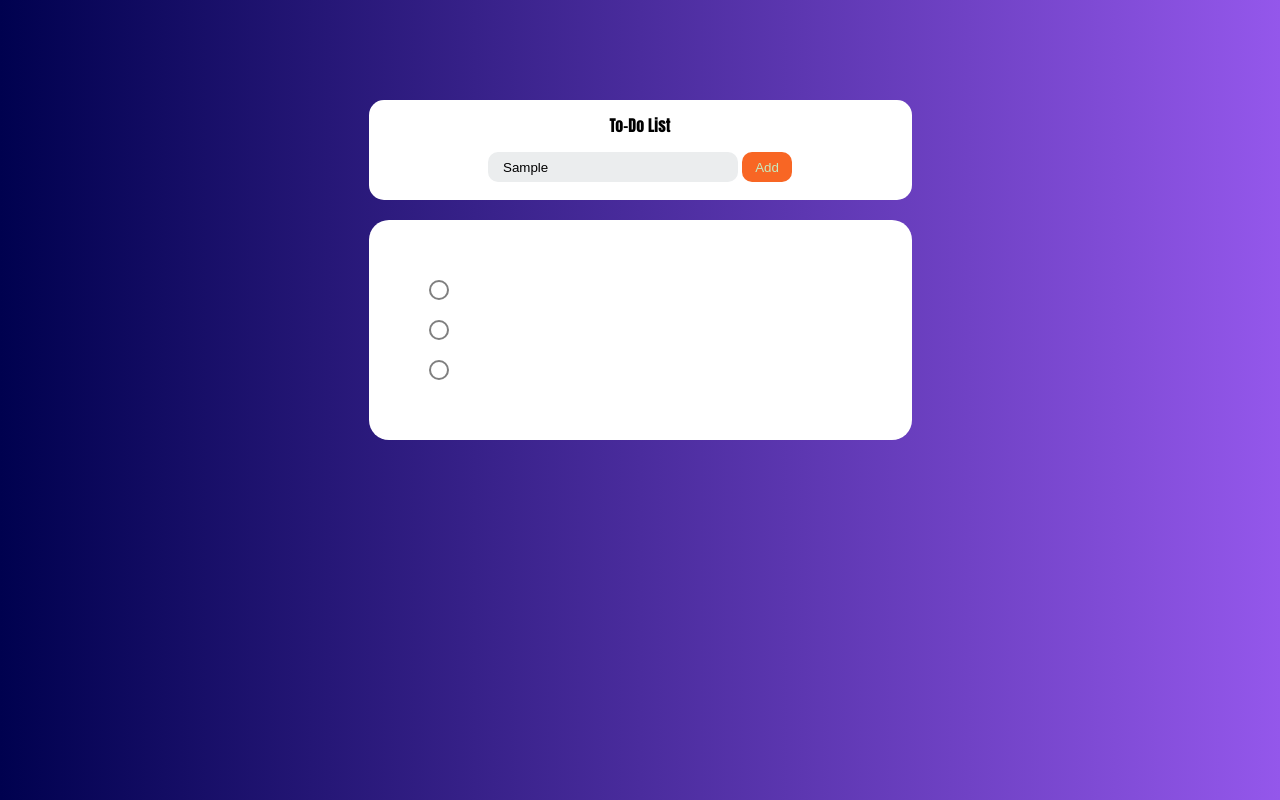
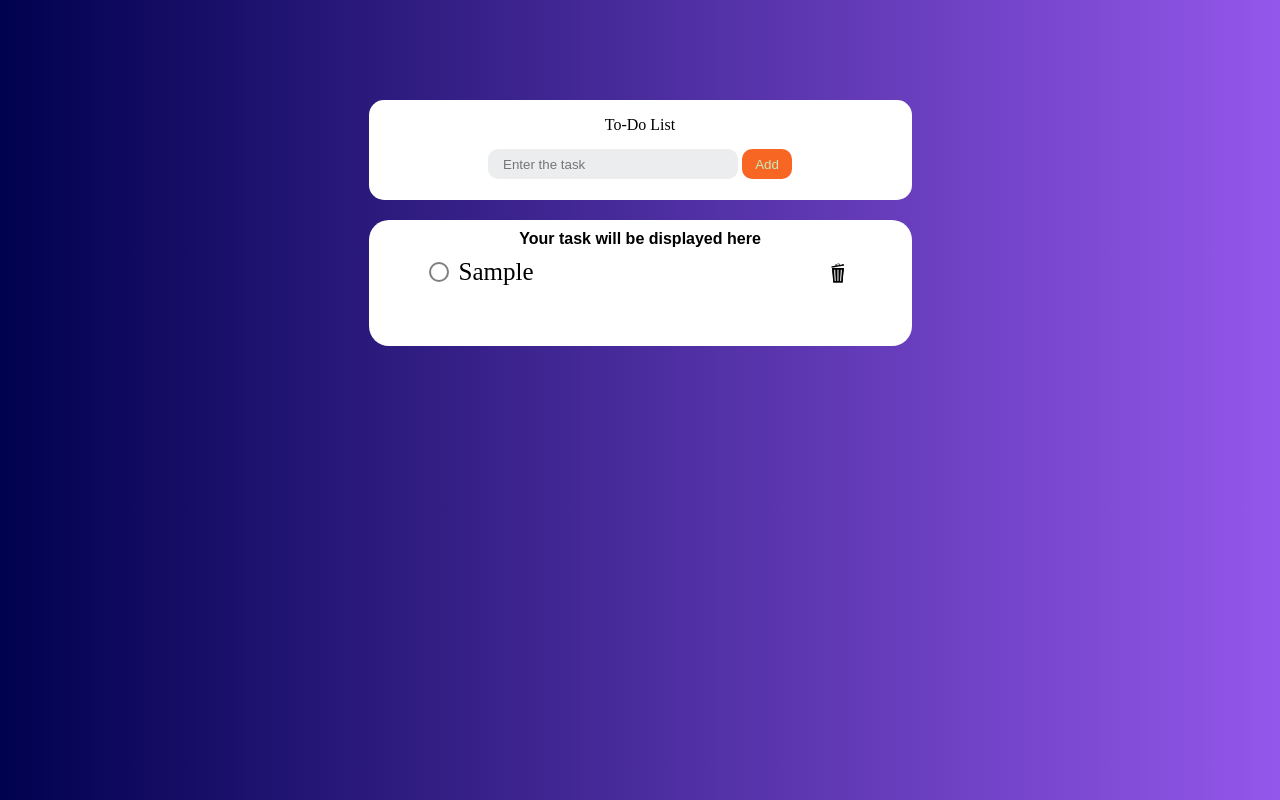
Before and after one commit to AryanSingh-2006/To-Do-list, a plain HTML site: page index.html in a window 1280 px wide. Both pictures are taken after typing "Sample" into the empty fields and a click on the button "Add". Drawn offline with Linux system fonts and the light colour scheme.

Commit message:
the basic to do list id done but it is not stored in the local stograge

```diff
--- a/index.html
+++ b/index.html
@@ -13,15 +13,12 @@
                 To-Do List
             </div>
             <div>
-                <input type="text" placeholder="Enter the task"id="textbox">
+                <input type="text" placeholder="Enter the task"id="textbox" autocomplete="off">
                 <button type="button" id="add">Add</button>
             </div>
         </div>
         <ul id="tasklist">
-            <li class="task"><div class="circle"></div></li>
-            <li class="task"><div class="circle"></div></li>
-            <li class="task"><div class="circle"></div></li>
-
+            <h4 id="taskListHeading">Your task will be displayed here</h4>
         </ul>
     </div>
     <script src="script.js"></script>
--- a/script.js
+++ b/script.js
@@ -8,9 +8,43 @@ addButton.onclick=()=>{
     if(task !==""){
         const li=document.createElement("li");
         li.classList.add("task");
-        li.innerText=task;
+
+        const circleDiv=document.createElement("div");
+        circleDiv.classList.add("circle");
+
+        const trashImg=document.createElement("img");
+        trashImg.src="trashCan.jpg";
+        trashImg.alt="trashCan";
+        trashImg.classList.add("trashCan")
+
+        taskList.append(li);
+
+        li.append(circleDiv,task,trashImg);
+
+        trashImg.onclick=()=>{
+            li.remove();
+        }
+
+        circleDiv.addEventListener("click", ()=>{
+            if(li.style.textDecoration == "line-through"){
+                li.style.textDecoration="none";
+            }
+            else{
+                li.style.textDecoration = "line-through";
+            }
+        })
+
+        inputBox.value="";
     }
     else{
-        console.log("Please enter a task");
+        alert("Please enter a task");
     }
 }
+
+
+addButton.addEventListener("mouseover", ()=>{
+    addButton.style.opacity="0.7";
+})
+addButton.addEventListener("mouseout",()=>{
+    addButton.style.opacity="1";
+})
--- a/style.css
+++ b/style.css
@@ -27,7 +27,7 @@
 
 }
 #todolist{
-    font-family: Impact, Haettenschweiler, 'Arial Narrow Bold', sans-serif;
+    font-family: Papyrus;
     margin: 10px;
     margin-bottom: 15px;
 }
@@ -47,11 +47,13 @@
     margin-bottom: 15px;
     color: #c6ebbe;
     background-color: #F86624;
+    cursor: pointer;
 }
 #tasklist{
     width: 543px;
     height: auto; /* Let the height be determined by content */
     padding: 50px;
+    padding-top: 10px;
     background-color: white;
     margin-top: 20px;
     border-radius: 20px;
@@ -60,11 +62,20 @@
     flex-direction: column;
     list-style-type: none;
 }
+#taskListHeading{
+    text-align: center;
+    font-family: Papyrus, fantasy;
+}
 .task{
     margin: 10px;
     font-size: 25px;
     display: flex;
     align-items: center;
+    font-family: Harrington;
+    word-wrap: break-word;
+    overflow-wrap: break-word;
+    white-space: normal;
+    word-break: break-word;
 }
 .circle{
     width: 20px;
@@ -75,4 +86,11 @@
     margin-right: 10px;
     cursor: pointer;
     opacity: 0.5;
+    flex-shrink: 0;
 }
+.trashCan{
+    width: 28px;
+    height: auto;
+    margin-left: auto;
+    cursor: pointer;
+}
```
Also changed, not shown: trashCan.jpg (added).
